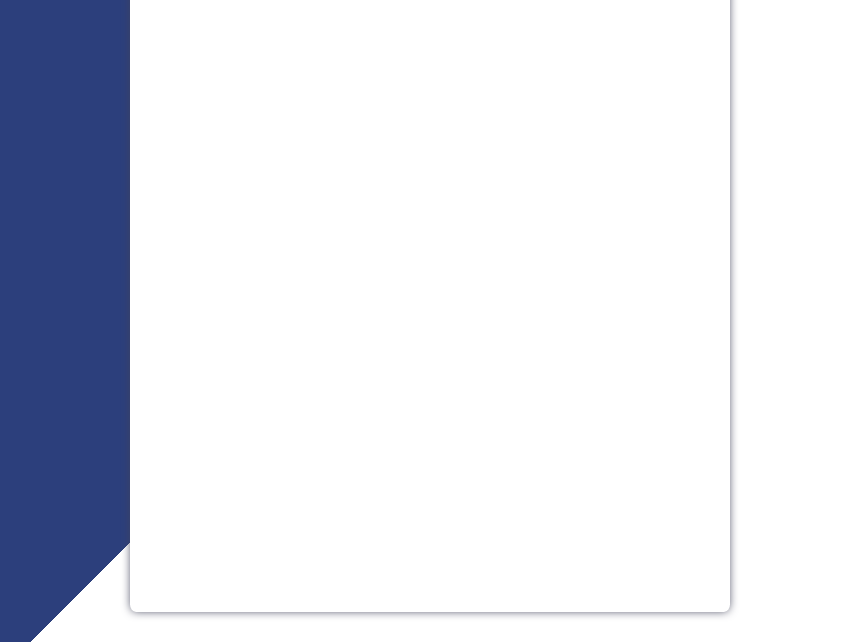
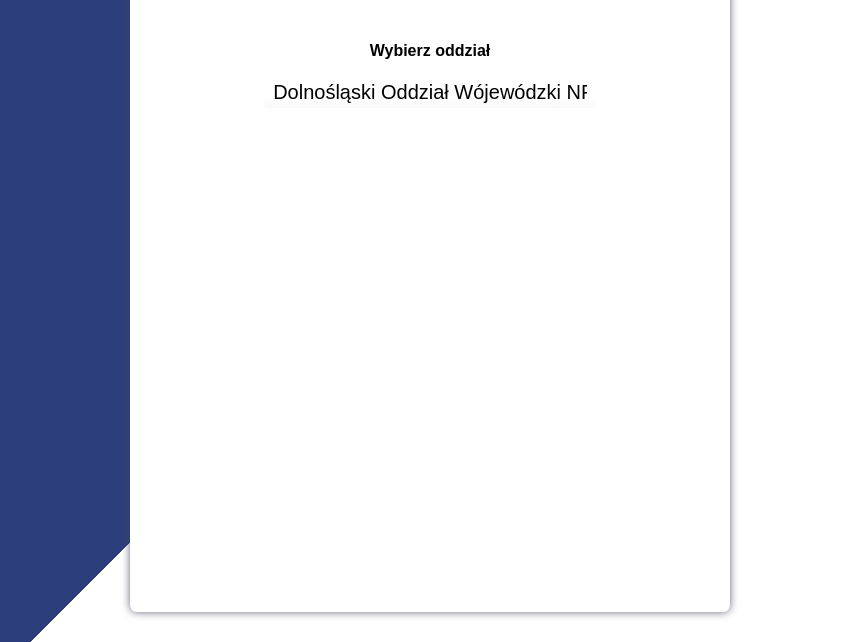
Before and after one commit to asgeev/e-doradca, a plain HTML site: page index.html in a window 1280 px wide. Shown: the part 158-800 px from the top of the page, without its empty margins (210-1071 px from the left). Drawn offline with nearby package versions, Linux system fonts and the light colour scheme.

Commit message:
Add some css for dropdown menu

```diff
--- a/index.html
+++ b/index.html
@@ -26,6 +26,8 @@
                 </div>
                 <div id = "formContainer">
                     <form>
+                        <span><p>Wybierz oddział</p></span>
+                        <div id = "selectContainer">
                         <select id="select">
                             <option value="1">Dolnośląski Oddział Wójewódzki NFZ</option>
                             <option value="2">Kujawsko-Pomorski Oddział Wójewódzki NFZ</option>
@@ -45,7 +47,7 @@
                             <option value="16">Zachodniopomorski Oddział Wójewódzki NFZ</option>
                             </option>
                           </select>
-
+                        </div>
 
 
                     </form>
--- a/stylesheet.css
+++ b/stylesheet.css
@@ -36,3 +36,39 @@
 img{
     width: 150px;
 }
+#formContainer{
+    margin-top: 50px;
+}
+
+
+select {
+    appearance: none;
+    background-color: transparent;
+    border: none;
+    padding: 0 1em 0 0;
+    margin: 0;
+    width: 100%;
+    font-family: inherit;
+    font-size: inherit;
+    cursor: inherit;
+    line-height: inherit;
+  }
+  select::-ms-expand {
+    display: none;
+  }
+  select {
+     outline: none;
+  }
+  #select {
+    width: 100%;
+    min-width: 15ch;
+    max-width: 30ch;
+    border: 1px solid var(--select-border);
+    border-radius: 0.25em;
+    padding: 0.25em 0.5em;
+    font-size: 1.25rem;
+    cursor: pointer;
+    line-height: 1.1;
+    background-color: #fff;
+    background-image: linear-gradient(to top, #f9f9f9, #fff 33%);
+  }
```
